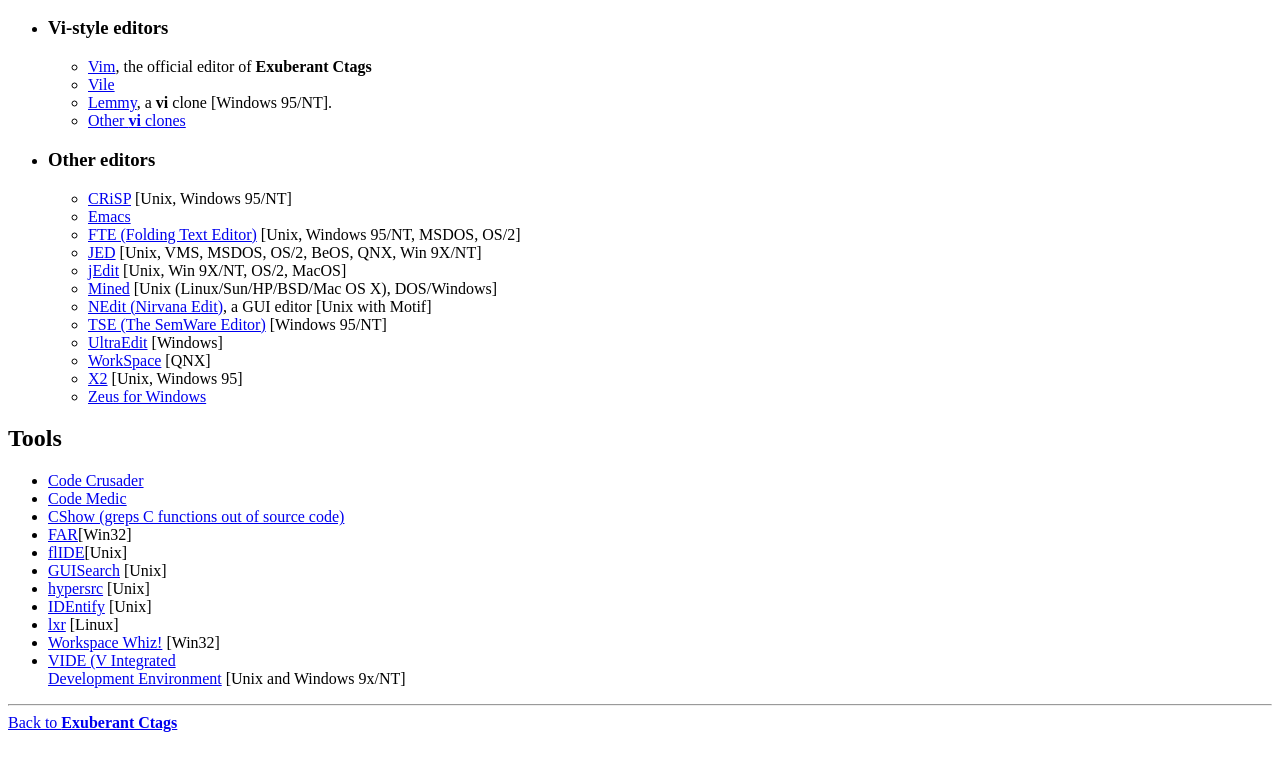
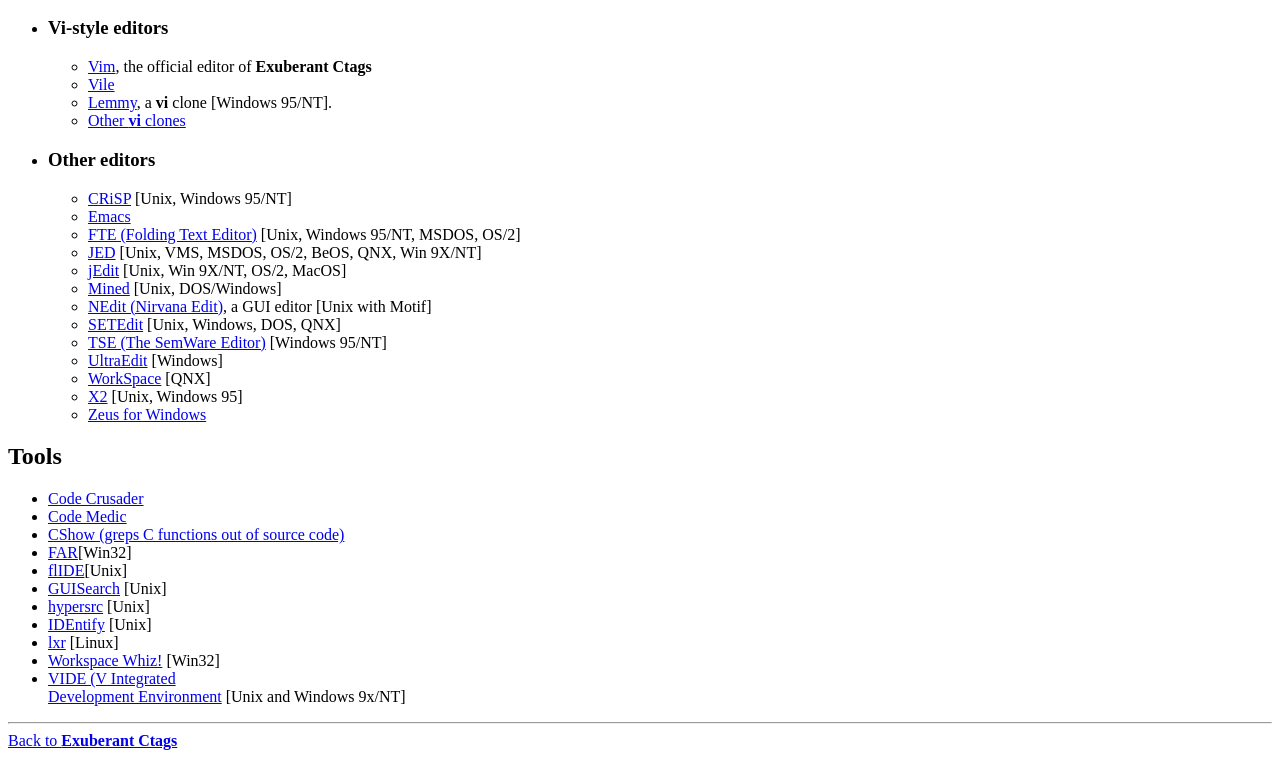
Before and after one commit to jwilk-mirrors/exuberant-ctags, a plain HTML site: page website/tools.html in a window 1280 px wide. Shown: the part 96-854 px from the top of the page. Drawn offline with Linux system fonts and the light colour scheme.

Commit message:
Added link for SETEdit.
git-svn-id: https://svn.code.sf.net/p/ctags/code/trunk@350 c5d04d22-be80-434c-894e-aa346cc9e8e8

```diff
--- a/website/tools.html
+++ b/website/tools.html
@@ -31,8 +31,9 @@
       <li><a href="http://fte.sourceforge.net">FTE (Folding Text Editor)</a> [Unix, Windows 95/NT, MSDOS, OS/2]</li>
       <li><a href="http://space.mit.edu/~davis/jed">JED</a> [Unix, VMS, MSDOS, OS/2, BeOS, QNX, Win 9X/NT]</li>
       <li><a href="http://www.jedit.org">jEdit</a> [Unix, Win 9X/NT, OS/2, MacOS]</li>
-      <li><a href="http://towo.net/mined/">Mined</a> [Unix (Linux/Sun/HP/BSD/Mac OS X), DOS/Windows]</li>
+      <li><a href="http://towo.net/mined/">Mined</a> [Unix, DOS/Windows]</li>
       <li><a href="http://nedit.org">NEdit (Nirvana Edit)</a>, a GUI editor [Unix with Motif]</li>
+      <li><a href="http://setedit.sourceforge.net/">SETEdit</a> [Unix, Windows, DOS, QNX]</li>
       <li><a href="http://www.semware.com">TSE (The SemWare Editor)</a> [Windows 95/NT]</li>
       <li><a href="http://www.ultraedit.com/">UltraEdit</a> [Windows]</li>
       <li><a href="http://pages.infinit.net/micbel/">WorkSpace</a> [QNX]</li>
```
